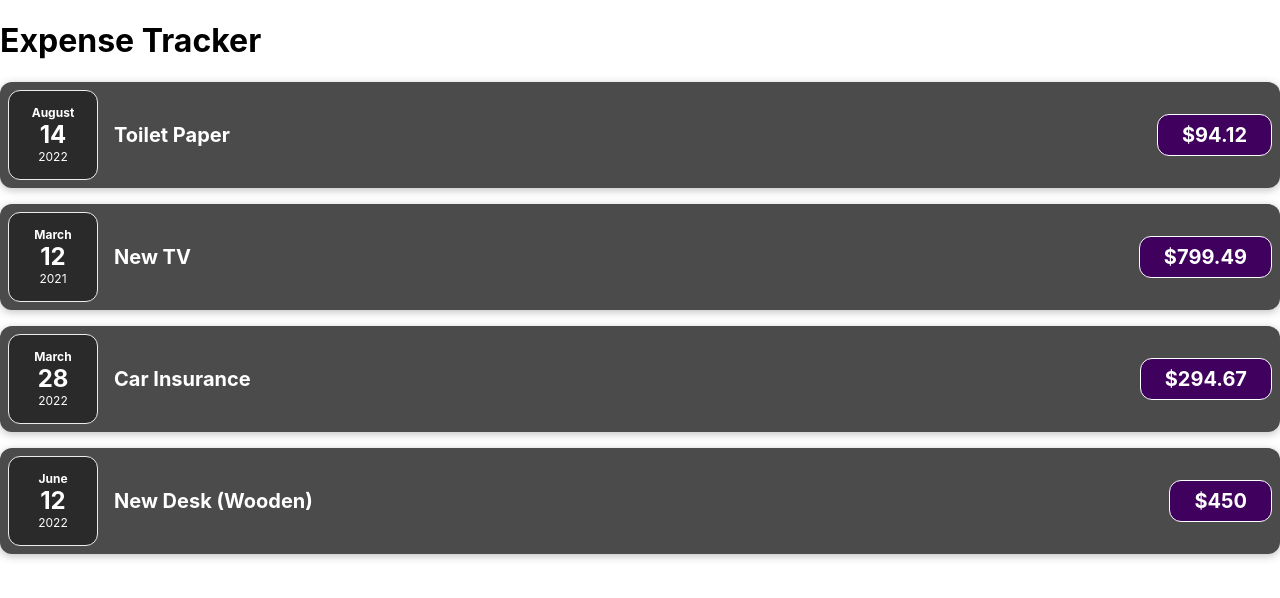
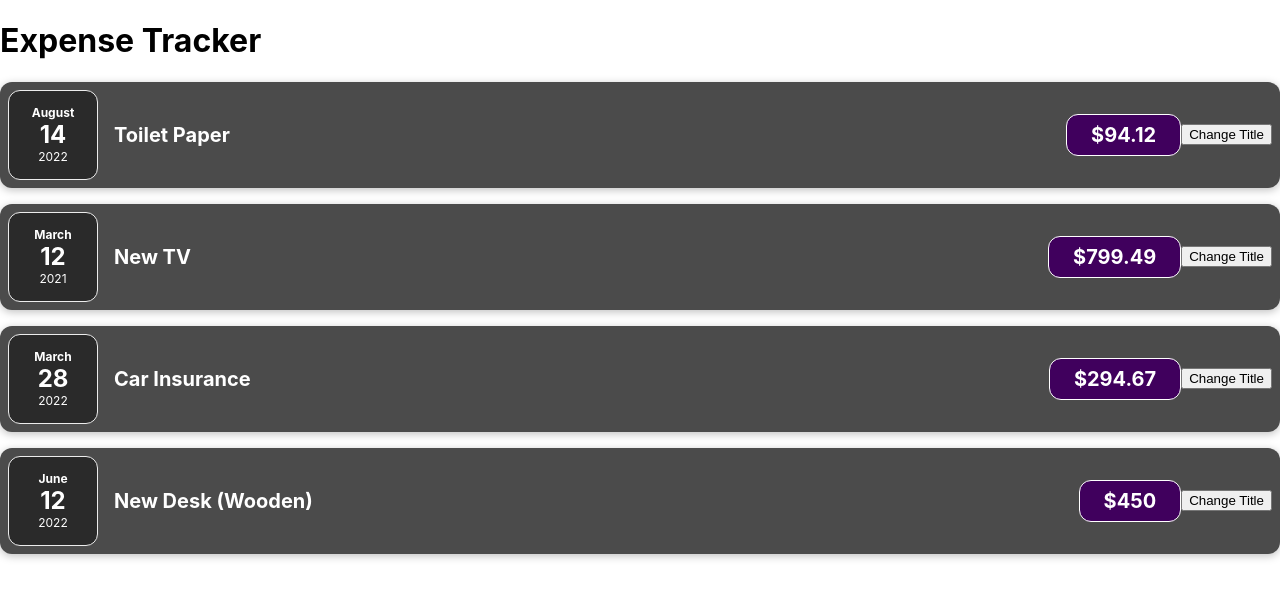
Before and after one commit to MMM-ZA/Expense--Tracker-, a React (Create React App) app in the folder expense_tracker/: page / in a window 1280 px wide. Shown: the top 598 px of the page. Built offline with nearby package versions, Linux system fonts and the light colour scheme.

Commit message:
using state hooks

```diff
--- a/expense_tracker/src/components/ExpenseItem.js
+++ b/expense_tracker/src/components/ExpenseItem.js
@@ -1,17 +1,26 @@
 import ExpenseDate from './ExpenseDate';
 import Card from './Card';
 import './ExpenseItem.css';
+import { useState } from 'react';
 
 const  ExpenseItem =  (props) => {
+
+  const [title,setTitle] = useState(props.title);
+
+  const clickedHandler = () => {
+    setTitle('Updated');
+    console.log(title);
+  };
 
   return (
  <Card className="expense-item">
   <ExpenseDate date={props.date}/>
 
   <div className="expense-item__description">
-     <h2>{props.title}</h2>
+     <h2>{title}</h2>
     <div className="expense-item__price">${props.amount}</div>
    </div>
+   <button onClick={clickedHandler}>Change Title</button>
  </Card>
  );
 }
```
